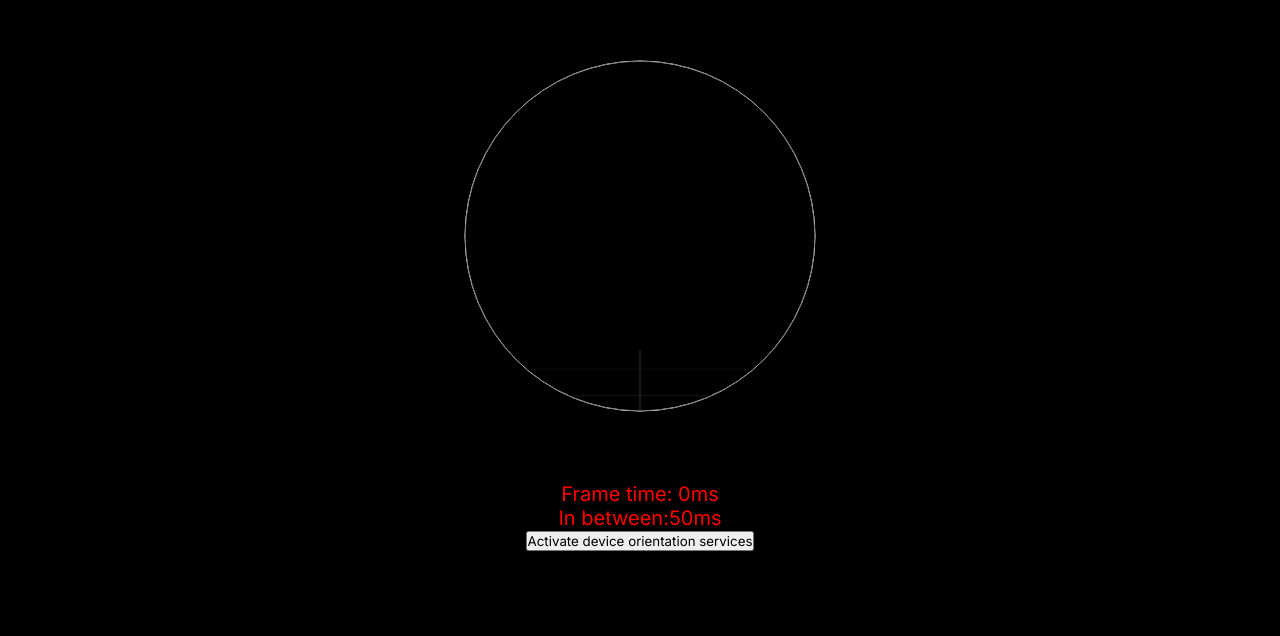
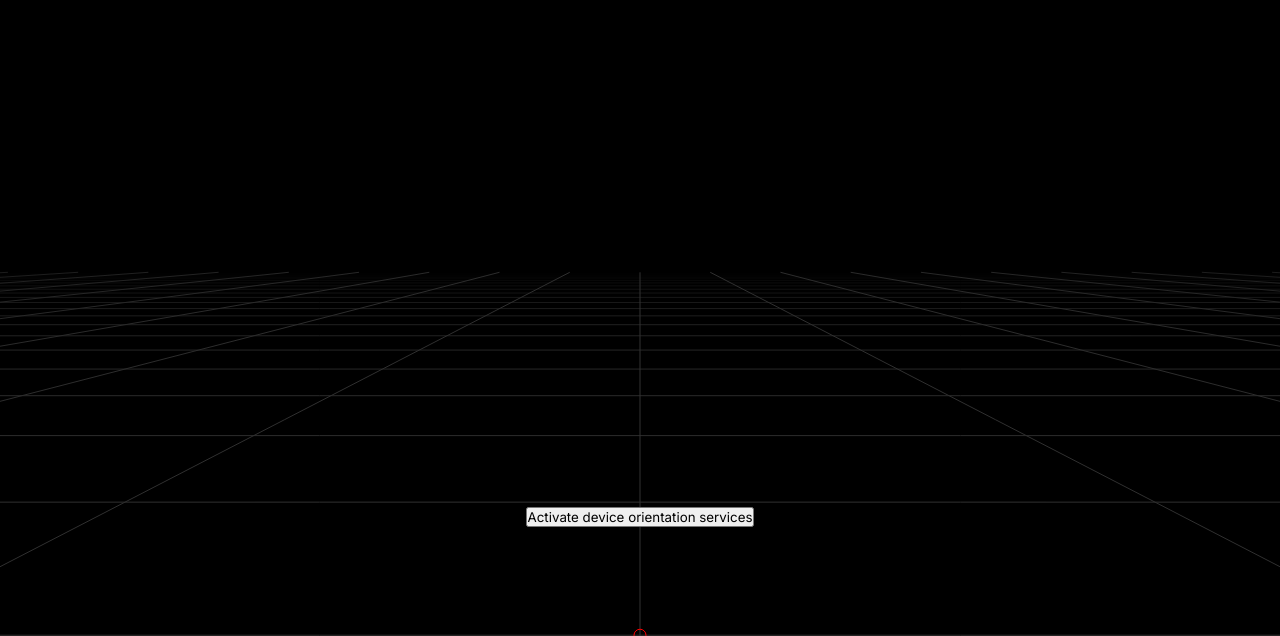
Before and after one commit to adambyle/ransack-frontend, a plain HTML site: page index.html in a window 1280 px wide. Shown: the part 164-800 px from the top of the page. Drawn offline with Linux system fonts and the light colour scheme.

Commit message:
Lag fixes

```diff
--- a/index.html
+++ b/index.html
@@ -13,8 +13,6 @@
                 <p id="offset-debug"></p>
                 <p id="coords-debug"></p>
                 <p id="angle-debug"></p>
-                <p id="elFrameTime"></p>
-                <p id="inBetweenTime"></p>
                 <button id="activate-button" onclick="activateOrientation()">
                     Activate device orientation services
                 </button>
--- a/script.js
+++ b/script.js
@@ -47,8 +47,6 @@ const elRefreshesDebug = document.getElementById("refreshes-debug");
 const elCoordsDebug = document.getElementById("coords-debug");
 const elOffsetDebug = document.getElementById("offset-debug");
 const elAngleDebug = document.getElementById("angle-debug");
-const elFrameTime = document.getElementById("elFrameTime");
-const elInBetweenTime = document.getElementById("inBetweenTime");
 let refreshes = 0;
 navigator.geolocation.watchPosition(position => {
     refreshes++;
@@ -77,7 +75,7 @@ function activateOrientation() {
             }
             if (ev.beta) {
                 elAngleDebug.innerText = `${ev.beta}`;
-                beta = Math.min(90, Math.max(0, ev.beta * 1.5)) - 90;
+                beta = Math.min(90, Math.max(0, ev.beta * 1)) - 90;
             }
         });
     }
@@ -96,13 +94,12 @@ let xDegreesPerMeter = 0;
 let yDegreesPerMeter = 0;
 const metersPerGridline = 10;
 const gridlineLength = 1;
-const mapWidth = 175;
+const mapWidth = 200;
 const pxPerMeter = gridlineLength / metersPerGridline;
 let inBetweenTime = 0;
 let xMetersPerDegree = 0;
 let yMetersPerDegree = 0;
 function draw() {
-    elInBetweenTime.innerText = `In between:${Date.now() - inBetweenTime}ms`;
     if (xMetersPerDegree == 0) {
         xMetersPerDegree = renderCoords.distanceTo(new Coords(renderCoords.lat, renderCoords.lng + 1));
         xDegreesPerMeter = 1 / xMetersPerDegree;
@@ -112,8 +109,8 @@ function draw() {
     const drawStart = Date.now();
     const dt = (Date.now() - loopInstance) / 1000;
     loopInstance = Date.now();
-    if (renderCoords.lat - myCoords.lat > xDegreesPerMeter * gridlineLength * 10
-        || renderCoords.lng - myCoords.lng > yDegreesPerMeter * gridlineLength * 10) {
+    if (renderCoords.lat - myCoords.lat > 10 * xDegreesPerMeter
+        || renderCoords.lng - myCoords.lng > 10 * yDegreesPerMeter) {
         renderCoords = myCoords;
     }
     else {
@@ -122,10 +119,10 @@ function draw() {
     }
     ctx.clearRect(0, 0, width, height);
     grid();
-    elFrameTime.innerText = `Frame time: ${Date.now() - drawStart}ms`;
     inBetweenTime = Date.now();
-    setTimeout(draw, 1000 / 20);
+    requestAnimationFrame(draw);
 }
+requestAnimationFrame(draw);
 let testStart = Date.now();
 let width;
 let height;
@@ -153,14 +150,15 @@ addEventListener("resize", sizeCanvas);
 function grid() {
     // Useful values.
     const lngOffset = (renderCoords.lat % xDegreesPerMeter) / xDegreesPerMeter * pxPerMeter;
-    const latOffset = (renderCoords.lat % yDegreesPerMeter) / xDegreesPerMeter * pxPerMeter;
+    const latOffset = (renderCoords.lat % yDegreesPerMeter) / yDegreesPerMeter * pxPerMeter;
+    console.log((renderCoords.lat % xDegreesPerMeter) / xDegreesPerMeter);
     const alphaRad = alpha * Math.PI / 180;
     const betaRad = beta * Math.PI / 180;
     const cosAlpha = Math.cos(alphaRad);
     const sinAlpha = Math.sin(alphaRad);
     const cosBeta = Math.cos(betaRad);
     const sinBeta = Math.sin(betaRad);
-    const gridlineCount = 5;
+    const gridlineCount = 20;
     const extreme = gridlineCount * gridlineLength;
     const z = 5 * pxPerMeter;
     const backup = (20 - 80 * sinBeta ** 1) * pxPerMeter;
@@ -168,9 +166,6 @@ function grid() {
     function inFov([gridX, gridY]) {
         let x = gridX;
         let y = gridY;
-        // Offset based on player position.
-        // x += lngOffset;
-        // y += latOffset;
         // Rotate.
         [x, y] = [
             x * cosAlpha - y * sinAlpha,
@@ -237,28 +232,28 @@ function grid() {
         ctx.lineTo(endX, endY);
         ctx.stroke();
     }
-    ctx.strokeStyle = "white";
-    ctx.beginPath();
-    ctx.arc(width / 2, height / 2, mapWidth, 0, 2 * Math.PI);
-    ctx.stroke();
-    ctx.clip();
+    // ctx.strokeStyle = "white";
+    // ctx.beginPath();
+    // ctx.arc(width / 2, height / 2, mapWidth, 0, 2 * Math.PI);
+    // ctx.stroke();
+    // ctx.clip();
     // Grid lines.
     const shadeFactor = 50 - 77 * sinBeta;
     for (let y = -gridlineCount; y <= gridlineCount; y++) {
         const shade = Math.min(255, (gridlineCount - Math.abs(y)) / gridlineCount * shadeFactor);
         const color = `rgb(${shade}, ${shade}, ${shade})`;
         const startGridX = -extreme;
-        const startGridY = y * gridlineLength;
+        const startGridY = y * gridlineLength - latOffset;
         const endGridX = extreme;
-        const endGridY = y * gridlineLength;
+        const endGridY = y * gridlineLength - latOffset;
         line(startGridX, startGridY, endGridX, endGridY, color);
     }
     for (let x = -gridlineCount; x <= gridlineCount; x++) {
         const shade = Math.min(255, (gridlineCount - Math.abs(x)) / gridlineCount * shadeFactor);
         const color = `rgb(${shade}, ${shade}, ${shade})`;
-        const startGridX = x * gridlineLength;
+        const startGridX = x * gridlineLength - lngOffset;
         const startGridY = -extreme;
-        const endGridX = x * gridlineLength;
+        const endGridX = x * gridlineLength - lngOffset;
         const endGridY = extreme;
         line(startGridX, startGridY, endGridX, endGridY, color);
     }
--- a/style.css
+++ b/style.css
@@ -9,6 +9,7 @@
 
 body {
     background: black;
+    overflow: hidden;
 }
 
 canvas {
```
Also changed, not shown: 1 other file.
